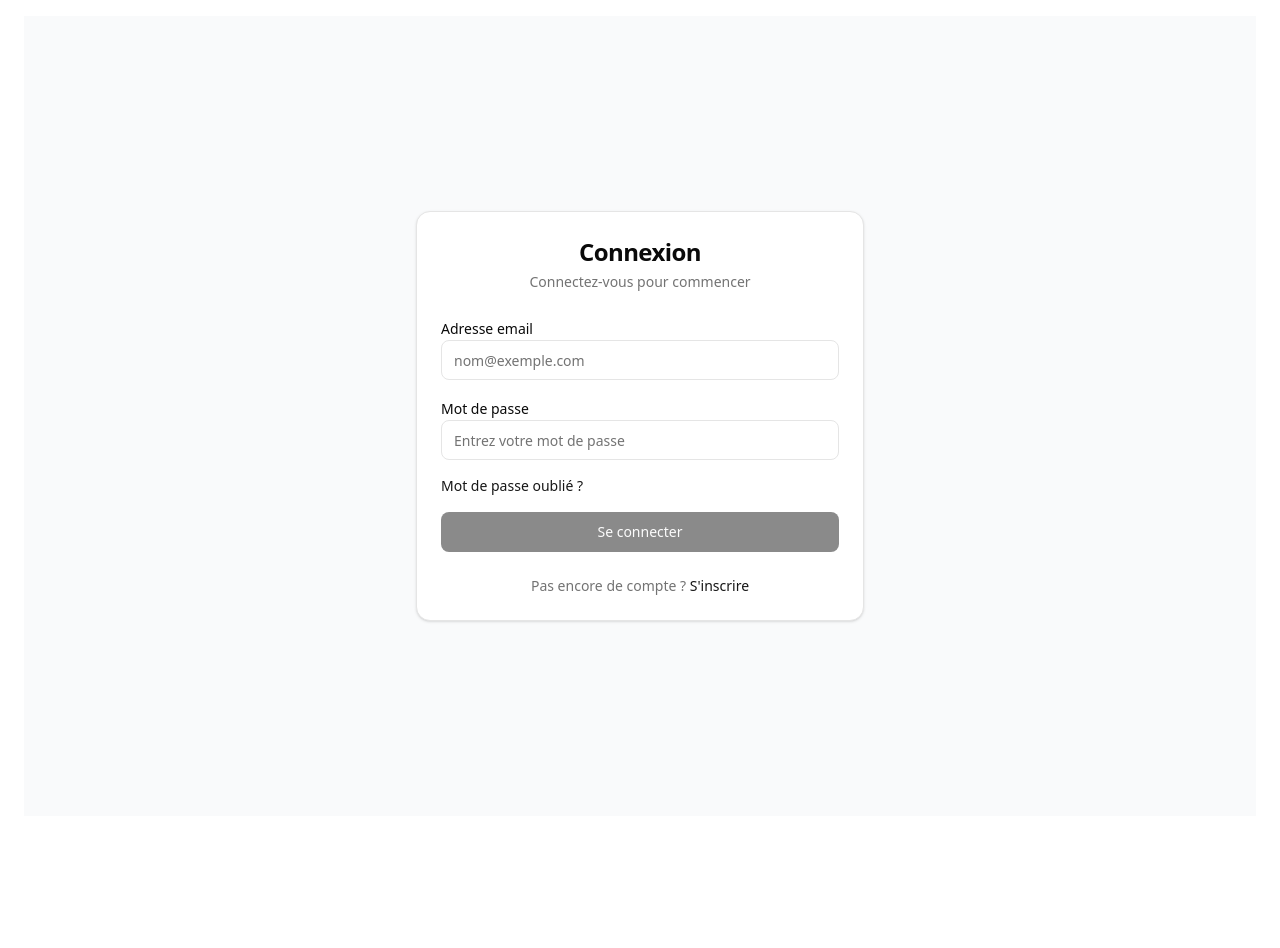
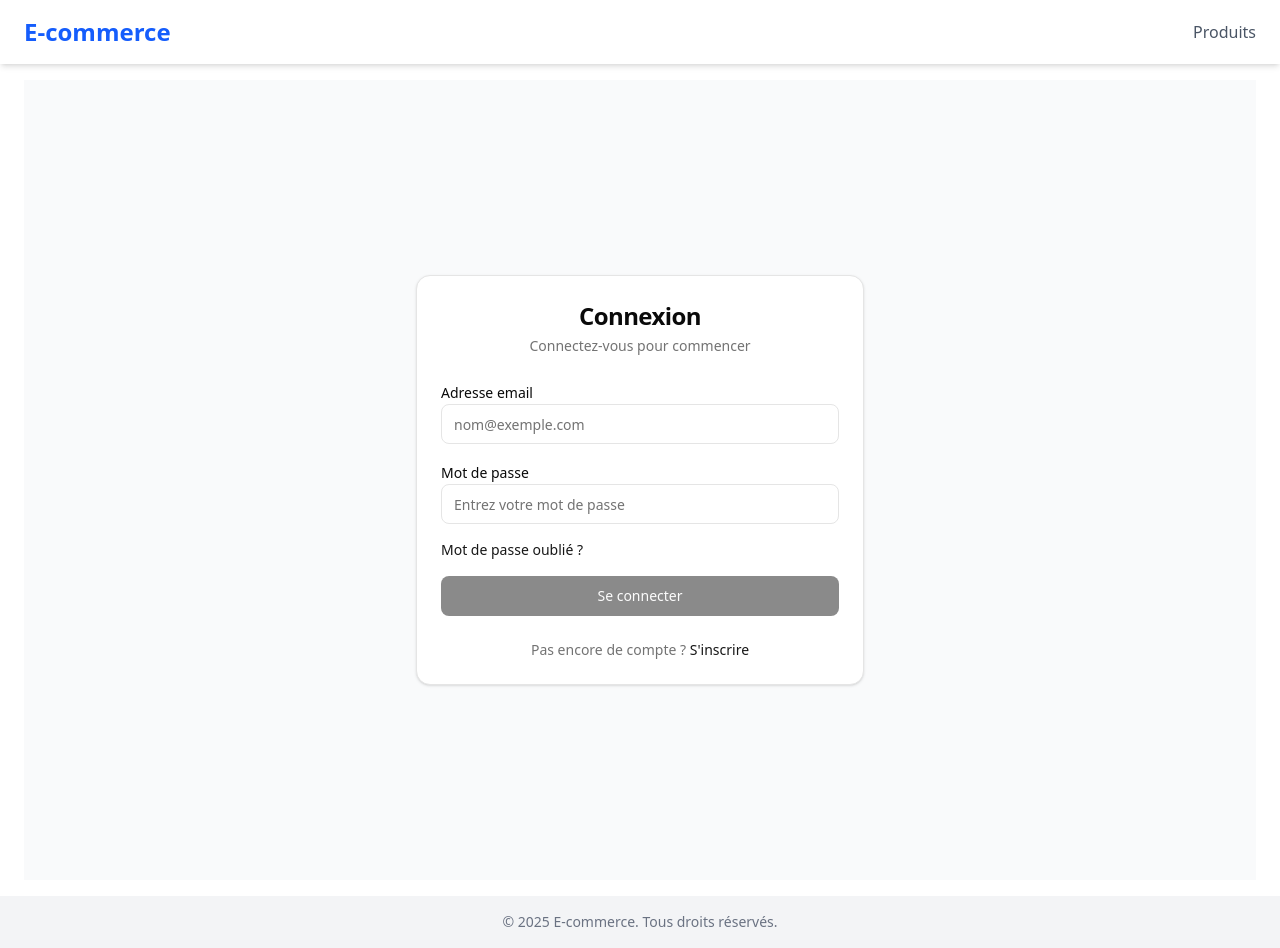
Before and after one commit to nirine1/e-commerce, a React (Vite) app in the folder web/: page /login in a window 1280 px wide. Before the commit the page ends 832 px from the top, so only its background shows below. Built offline with nearby package versions, Linux system fonts and the light colour scheme; no server answers.

Commit message:
fix: user authenticated can see product list

```diff
--- /dev/null
+++ b/web/src/components/navbar/GuestNavbar.jsx
@@ -0,0 +1,31 @@
+import { Link, NavLink } from "react-router-dom";
+import { useAuth } from "../../contexts/auth";
+
+const GuestNavbar = () => {
+    const { user, logout } = useAuth();
+
+    return (
+        <nav className="bg-white shadow-md">
+            <div className="container mx-auto flex justify-between items-center py-4 px-6">
+                <Link to="/products" className="text-2xl font-bold text-blue-600">
+                    E-commerce
+                </Link>
+
+                <div className="flex space-x-6">
+                    <NavLink
+                        to="/products"
+                        className={({ isActive }) =>
+                            isActive
+                                ? "text-blue-600 font-semibold"
+                                : "text-gray-600 hover:text-blue-600 transition-colors"
+                        }
+                    >
+                        Produits
+                    </NavLink>
+                </div>
+            </div>
+        </nav>
+    );
+}
+
+export default GuestNavbar;
--- a/web/src/components/navbar/MainNavbar.jsx
+++ b/web/src/components/navbar/MainNavbar.jsx
@@ -13,6 +13,7 @@ const MainNavbar = () => {
                 </Link>
 
                 <div className="flex space-x-6">
+                    {user && (
                         <NavLink
                             to="/"
                             className={({ isActive }) =>
@@ -20,9 +21,9 @@ const MainNavbar = () => {
                                     ? "text-blue-600 font-semibold"
                                     : "text-gray-600 hover:text-blue-600 transition-colors"
                             }
-                    >
                             Accueil
-                    </NavLink>
+                        ></NavLink>
+                    )}
 
                     <NavLink
                         to="/products"
@@ -35,6 +36,8 @@ const MainNavbar = () => {
                         Produits
                     </NavLink>
 
+                    {user && (
+                        <>
                             <div>
                                 <span className="mr-4 text-gray-800">Bonjour, {user.email}</span>
                             </div>
@@ -46,6 +49,8 @@ const MainNavbar = () => {
                                 Se déconnecter
                                 <LogOut className="mr-2 h-4 w-4" />
                             </button>
+                        </>
+                    )}
                 </div>
             </div>
         </nav>
--- a/web/src/layouts/MainLayout.jsx
+++ b/web/src/layouts/MainLayout.jsx
@@ -1,9 +1,10 @@
 import { Navigate, Outlet } from "react-router-dom";
-import Navbar from "../components/navbar/MainNavbar";
+import MainNavbar from "../components/navbar/MainNavbar";
 import { useAuth } from "../contexts/auth";
 import LoadingMessage from "../components/LoadingMessage";
+import GuestNavbar from "../components/navbar/GuestNavbar";
 
-export default function MainLayout({ isProtected = false }) {
+export default function MainLayout({ isProtected = false, isAuth = false }) {
     const { user, loading } = useAuth();
 
     if (loading) return <LoadingMessage message="Vérification de l'authentification..." />;
@@ -12,14 +13,13 @@ export default function MainLayout({ isProtected = false }) {
         return <Navigate to="/login" replace />;
     }
 
-    if (!isProtected && user) {
+    if (user && isAuth) {
         return <Navigate to="/" replace />;
     }
 
-    if (isProtected && user) {
     return (
         <div className="min-h-screen flex flex-col">
-                <Navbar />
+            <MainNavbar />
 
             <main className="flex-grow container mx-auto px-6 py-4">
                 <Outlet />
@@ -31,16 +31,3 @@ export default function MainLayout({ isProtected = false }) {
         </div>
     );
 }
-
-    if (!isProtected) {
-        return (
-            <div className="min-h-screen flex flex-col">
-                <main className="flex-grow container mx-auto px-6 py-4">
-                    <Outlet />
-                </main>
-            </div>
-        );
-    }
-
-    return null;
-}
--- a/web/src/pages/products/ProductCard.jsx
+++ b/web/src/pages/products/ProductCard.jsx
@@ -1,12 +1,11 @@
 import { Tag, DollarSign, PackageCheck } from "lucide-react";
 
 const ProductCard = ({ product }) => {
-
     return (
         <div className="max-w-sm bg-white rounded-2xl shadow-lg overflow-hidden hover:shadow-2xl transition-shadow duration-300">
             <div className="relative">
                 <img
-                    src={product.imageUrl || "https://www.basketpack.fr/wp-content/uploads/2022/04/comparatif-chaussures-basketball-peak-800x800-c-center.jpg"}
+                    src={product.images?.[0]?.image_url || "https://www.basketpack.fr/wp-content/uploads/2022/04/comparatif-chaussures-basketball-peak-800x800-c-center.jpg"}
                     alt={product.name}
                     className="w-full h-48 object-cover"
                 />
--- a/web/src/routes/AppRoutes.jsx
+++ b/web/src/routes/AppRoutes.jsx
@@ -11,11 +11,14 @@ const AppRoutes = () => {
     return (
         <BrowserRouter>
             <Routes>
-                <Route element={<MainLayout isProtected={false} />}>
+                <Route element={<MainLayout isAuth={true} />}>
                     <Route path="/register" element={<Register />} />
                     <Route path="/login" element={<Login />} />
                     <Route path="/forgot-password" element={<ForgotPassword />} />
                     <Route path="/reset-password" element={<ResetPassword />} />
+                </Route>
+
+                <Route element={<MainLayout isProtected={false} isAuth={false}/>}>
                     <Route path="/products" element={<ProductIndex />} />
                 </Route>
 
```
Lines whose indentation alone changed are shown as unchanged.
